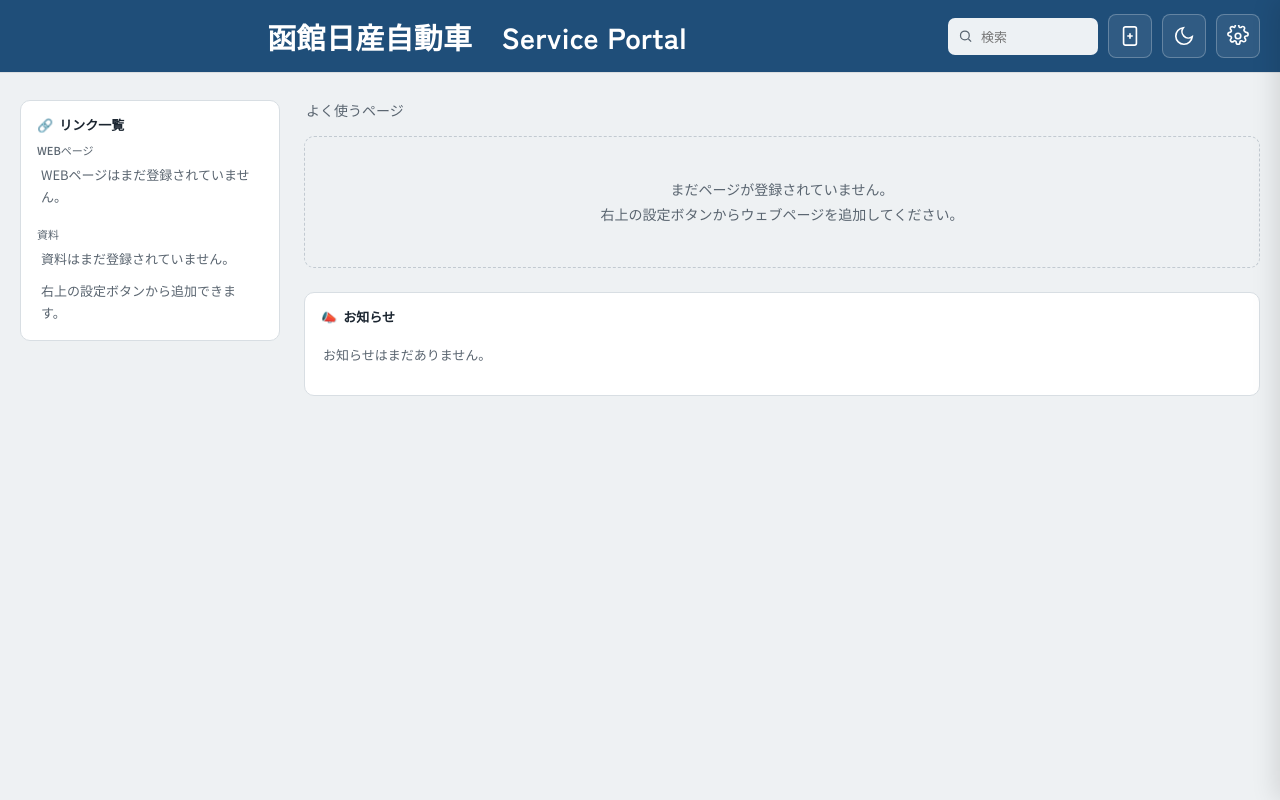
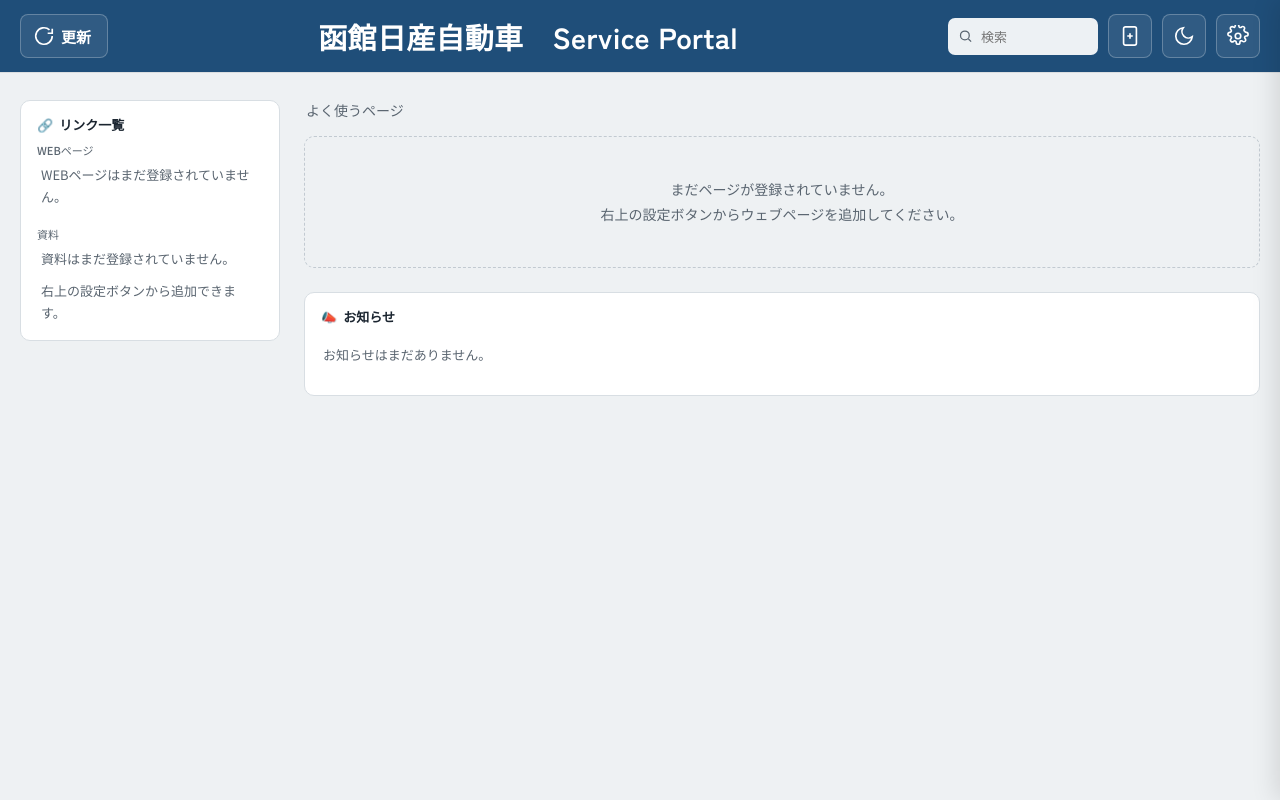
Before and after one commit to kir780866006052-sketch/service-portal, a website: page index.html in a window 1280 px wide. Drawn offline with Linux system fonts and the light colour scheme; no server answers.

Commit message:
Add files via upload

```diff
--- a/index.html
+++ b/index.html
@@ -113,6 +113,32 @@
     transition:background .15s ease, transform .15s ease;
     flex-shrink:0;
   }
+  .refresh-btn{
+    height:44px;
+    min-width:44px;
+    padding:0 16px 0 12px;
+    border-radius:var(--radius-ctrl);
+    border:1px solid rgba(255,255,255,0.25);
+    background:rgba(255,255,255,0.08);
+    color:#fff;
+    display:flex;
+    align-items:center;
+    justify-content:center;
+    gap:6px;
+    font-family:inherit;
+    font-size:15px;
+    font-weight:600;
+    cursor:pointer;
+    flex-shrink:0;
+    transition:background .15s ease, transform .15s ease;
+  }
+  .refresh-btn:hover{background:rgba(255,255,255,0.18);}
+  .refresh-btn:active{transform:scale(0.94);}
+  .refresh-btn:focus-visible{outline:3px solid var(--blue-soft);outline-offset:2px;}
+  .refresh-btn svg{width:22px;height:22px;}
+  .refresh-btn.spinning svg{animation:refresh-spin .8s linear infinite;}
+  @keyframes refresh-spin{to{transform:rotate(360deg);}}
+
   .settings-btn:hover{background:rgba(255,255,255,0.18);}
   .settings-btn:active{transform:scale(0.94);}
   .settings-btn svg{width:22px;height:22px;}
@@ -876,6 +902,16 @@
     margin-top:4px;
   }
 
+  /* 幅が狭いとき：タイトルを1段目に、更新ボタンと検索・各ボタンを2段目に並べる */
+  @media (max-width:960px){
+    .brand{order:-1;flex:1 1 100%;}
+    .header-right{flex:1 1 0;min-width:0;justify-content:flex-end;}
+    .search-wrap.compact{flex:1 1 auto;min-width:70px;max-width:260px;width:auto;}
+  }
+  @media (max-width:480px){
+    .refresh-label{display:none;}
+    .refresh-btn{padding:0;width:44px;}
+  }
   @media (max-width:480px){
     header{padding:14px 16px;}
     main{padding:20px 14px 48px;}
@@ -885,6 +921,13 @@
 <body>
 
 <header>
+  <button class="refresh-btn" id="refreshBtn" aria-label="ページを更新">
+    <svg viewBox="0 0 24 24" fill="none" stroke="currentColor" stroke-width="1.8">
+      <path d="M21 12a9 9 0 11-3-6.7"/>
+      <path d="M21 4v5h-5"/>
+    </svg>
+    <span class="refresh-label">更新</span>
+  </button>
   <div class="brand">
     <span class="brand-text">函館日産自動車　Service Portal</span>
   </div>
@@ -2152,6 +2195,12 @@
   }
   applyTheme(savedTheme);
 
+  // ---------- 更新ボタン（ページを読み込み直す）----------
+  document.getElementById('refreshBtn').addEventListener('click', function(){
+    this.classList.add('spinning');
+    setTimeout(function(){ location.reload(); }, 150);
+  });
+
   document.getElementById('themeToggle').addEventListener('click', function(){
     var current = document.documentElement.getAttribute('data-theme') === 'dark' ? 'dark' : 'light';
     var next = current === 'dark' ? 'light' : 'dark';
```
